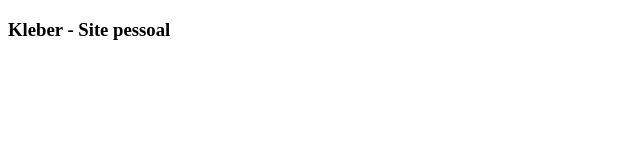
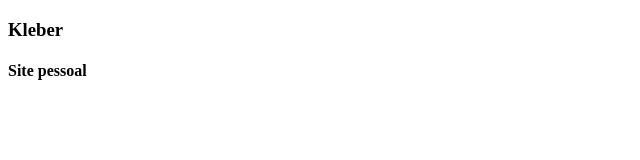
Before and after one commit to krodrigo/krodrigo.github.io, a plain HTML site: page index.html in a window 1280 px wide. Shown: the whole page, without its empty margins (0-640 px from the left). Drawn offline with Linux system fonts and the light colour scheme.

Commit message:
Alteração do layout da página index.html

```diff
--- a/index.html
+++ b/index.html
@@ -12,7 +12,10 @@
     />
   </head>
   <body>
-    <div><h3>Kleber - Site pessoal</h3></div>
+    <div>
+      <h3>Kleber</h3>
+      <h4>Site pessoal</h4>
+    </div>
 
     <!-- Global site tag (gtag.js) - Google Analytics -->
     <script
```
